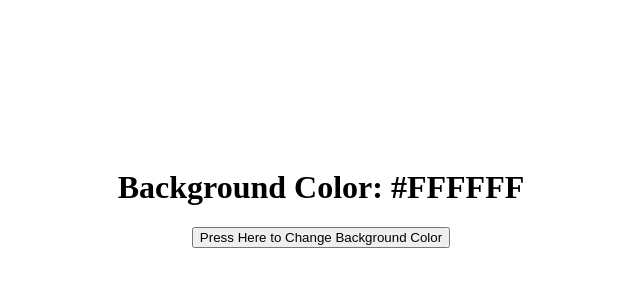
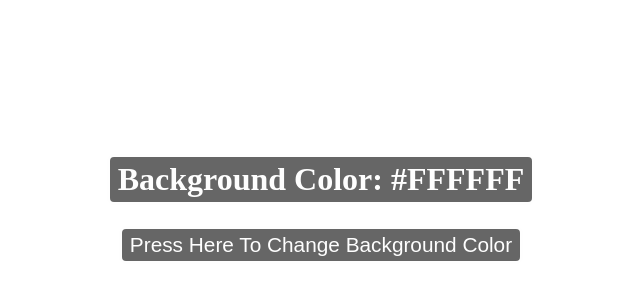
Before and after one commit to ivobul/change-background-color, a plain HTML site: page index.html in a window 1280 px wide. Shown: the part 210-510 px from the top of the page, without its empty margins (319-959 px from the left). Drawn offline with Linux system fonts and the light colour scheme.

Commit message:
Update style.css

```diff
--- a/style.css
+++ b/style.css
@@ -10,7 +10,7 @@ button {
   display: block;
 }
 
-.colorHeading {
+.color-heading {
   background-color: rgba(0, 0, 0, .6);
   border: 3px solid #fefefe;
   border-radius: 7px;
@@ -20,7 +20,7 @@ button {
   padding: .25rem .5rem;
 }
 
-.colorBtn {
+.color-btn {
   background-color: rgba(0, 0, 0, .6);
   border: 3px solid #fefefe;
   border-radius: 7px;
@@ -32,6 +32,6 @@ button {
   text-transform: capitalize;
 }
 
-.colorBtn:hover {
+.color-btn:hover {
   background-color: rgb(0, 0, 0);
 }
```
